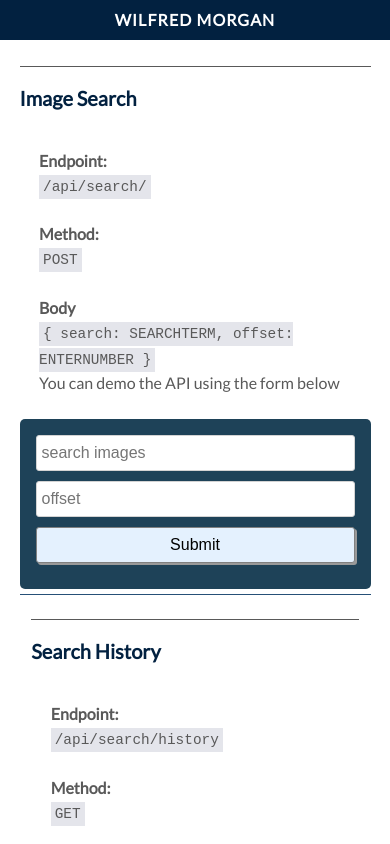
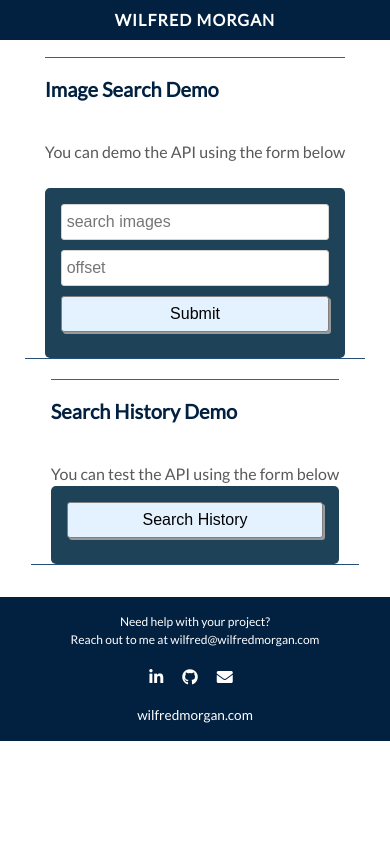
Before and after one commit to wmemorgan/image-search-api-v2, a website: page public/index.html in a window 390 px wide. Shown: the top 844 px of the page. Drawn offline with nearby package versions, Linux system fonts and the light colour scheme; no server answers.

Commit message:
Remove excessive margin settings

```diff
--- a/public/css/index.css
+++ b/public/css/index.css
@@ -221,7 +221,6 @@ section h4 {
 
 .section-doc {
   color: var(--primary-text-color);
-  margin: 0 auto;
   /* padding: 0 10%; */
 }
 
@@ -231,7 +230,6 @@ section li {
 
 .section-text {
   color: var(--primary-text-color);
-  margin: 0 auto;
 }
 
 code {
@@ -299,6 +297,7 @@ footer .social-media-icons {
 footer .social-media-group {
   text-transform: uppercase;
 }
+
 footer #copyright-info {
   font-size: 0.85rem;
 }
@@ -347,12 +346,12 @@ footer #copyright-info {
   }
 
   /*----section----*/
-  .section-text {
+  section {
     padding: 0 5vw;
 	}
 
   section p code {
-		font-size: 0.9rem;
+		font-size: 0.8rem;
 	}
 
   /*---footer----*/
--- a/public/index.html
+++ b/public/index.html
@@ -22,30 +22,13 @@
 
   <!-- Main Body -->
   <div class="container" id="main">
-
-    <section id="content">
-
-    </section>
+    <!-- Documentation -->
+    <section id="content"></section>
 
     <!-- Image Search -->
     <section id="search-image">
-      <h3 class="section-title">Image Search</h3>
+      <h3 class="section-title">Image Search Demo</h3>
       <div class="section-text">
-        <h4>Endpoint:</h4>
-        <p><code>/api/search/</code></p>
-        <br>
-        <h4>Method:</h4>
-        <p><code>POST</code></p>
-        <br>
-        <h4>Body</h4>
-        <p>
-          <code>
-            {
-              search: SEARCHTERM,
-              offset: ENTERNUMBER
-            }
-          </code>
-        </p>
         <p>You can demo the API using the form below</p>
         <br>
       </div>
@@ -58,26 +41,14 @@
 
     <!-- Search History -->
     <section id="search-history">
-      <h3 class="section-title">Search History</h3>
+      <h3 class="section-title">Search History Demo</h3>
       <div class="section-text">
-        <h4>Endpoint:</h4>
-        <p>
-          <code>/api/search/history</code>
-        </p>
-        <br>
-        <h4>Method:</h4>
-        <p>
-          <code>GET</code>
-        </p>
-        <br>
         <p>You can test the API using the form below</p>
-        <br>
       </div>
       <form action="/api/search/history" action="get">
         <input type="submit" value="Search History" class="search-btn">
       </form>
     </section>
-
   </div>
 
   <!-- Footer -->
@@ -89,7 +60,6 @@
           <a href="mailto:wilfred@wilfredmorgan.com?subject=Question" class="contact-btn">wilfred@wilfredmorgan.com</a>
         </p>
       </div>
-
     </div>
 
     <div class="social-media-group">
```
